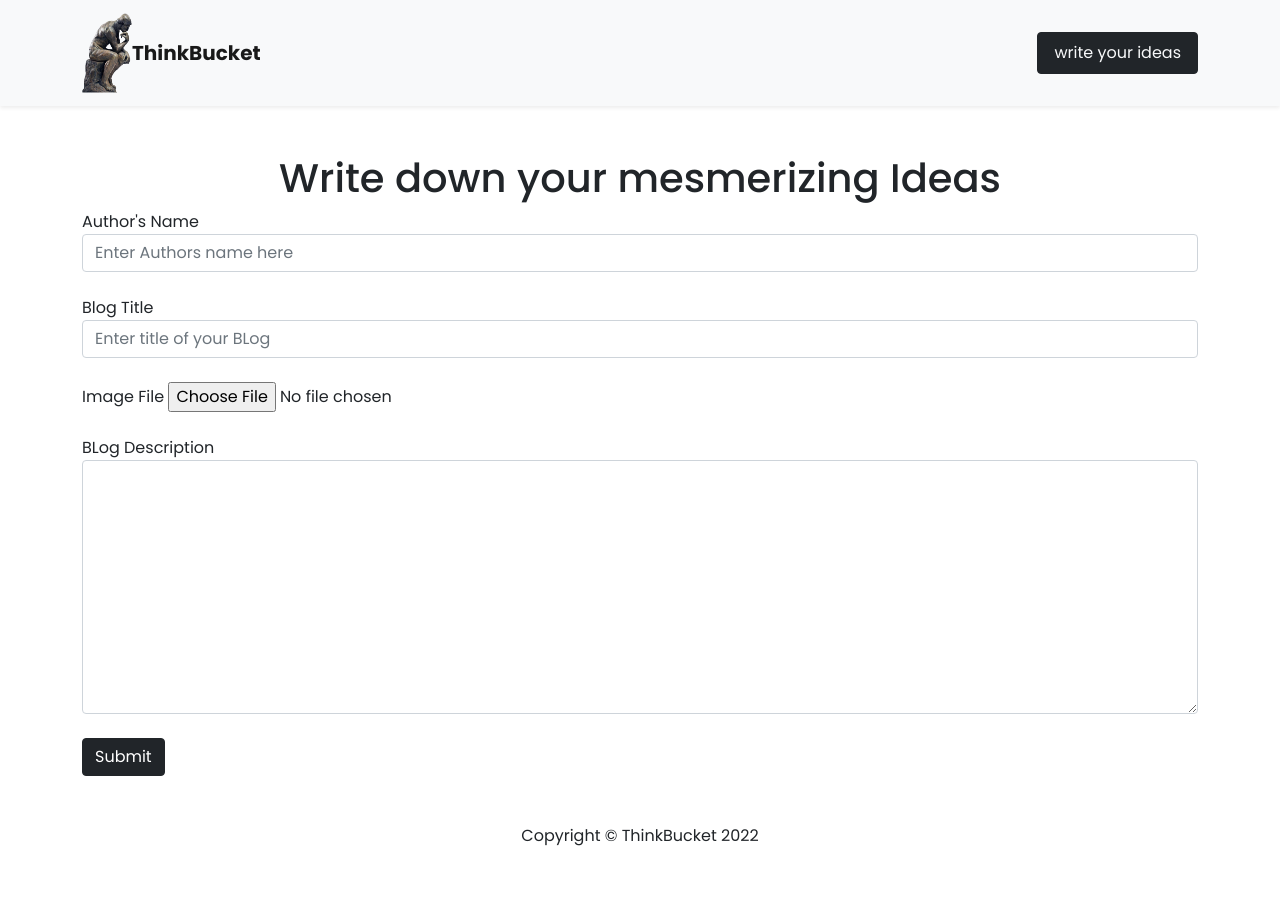
After one commit to RusselVyper/blog-project, a Django app: page /writeblog in a window 1280 px wide. The commit adds this page. Run offline with Django 4.2, Linux system fonts and the light colour scheme.

Commit message:
User's Blog Writing Setup Finished

```diff
--- a/blog/urls.py
+++ b/blog/urls.py
@@ -4,4 +4,5 @@ from . import views
 urlpatterns = [
     path('', views.home, name='home'),
     path('<int:blog_id>/', views.detail, name='detail'),
+    path('writeblog', views.writeBlog, name='writeblog'),
 ]
--- a/blog/views.py
+++ b/blog/views.py
@@ -1,3 +1,5 @@
+from datetime import datetime, timezone
+from django.http import JsonResponse
 from django.shortcuts import render, get_object_or_404
 from .models import Blog
 
@@ -11,3 +13,15 @@ def detail(request, blog_id):
     detailView = get_object_or_404(Blog, pk=blog_id)
     context = {'blog': detailView }
     return render(request, 'detail.html', context)
+
+def writeBlog(request):
+    if request.method == 'POST':
+        author = request.POST['blog-author']
+        title = request.POST['blog-title']
+        images = request.FILES['blog-image']
+        description = request.POST['blog-description']
+        Blog(author=author, title=title, images=images, description=description, period=datetime.now()).save()
+        return JsonResponse({"code": 1})
+
+    context = {}
+    return render(request, 'writeblog.html', context)
--- a/templates/base.html
+++ b/templates/base.html
@@ -13,7 +13,7 @@
     <!-- CSS only -->
     <link href="https://cdn.jsdelivr.net/npm/bootstrap@5.1.3/dist/css/bootstrap.min.css" rel="stylesheet" integrity="sha384-1BmE4kWBq78iYhFldvKuhfTAU6auU8tT94WrHftjDbrCEXSU1oBoqyl2QvZ6jIW3" crossorigin="anonymous">
     <!-- Main CSS -->
-    <link rel="stylesheet" href="{% static 'css/main.css' %}" type="text/css">
+    <link rel="stylesheet" href="{{static_url}}css/main.css" type="text/css">
 
     <link rel="preconnect" href="https://fonts.googleapis.com">
 <link rel="preconnect" href="https://fonts.gstatic.com" crossorigin>
@@ -35,7 +35,7 @@
     </style>
   </head>
 
-  <body>
+<body>
 <header>
 
   <div class="navbar navbar-light bg-light shadow-sm">
@@ -54,12 +54,14 @@
 {% block content %}
 
 
+
 {% endblock %}
 </main>
 
 
-<footer class="py-5">
-  <div class="container">
+
+<footer>
+  <div class="container py-5">
     <p class="text-center">Copyright &copy ThinkBucket 2022 </p>
   </div>
 </footer>
--- a/templates/login.html
+++ b/templates/login.html
@@ -106,6 +106,12 @@
 
 				</div>
 
+        <div>
+        {% for message in messages %}
+          <p id="messages">{{message}}</p>
+        {% endfor %}
+        </div>
+
 				<div class="mt-4">
 					<div class="d-flex justify-content-center links">
 						Don't have an account? <a href="{% url 'account:register' %}" class="ml-2">Sign Up</a>
--- /dev/null
+++ b/templates/writeblog.html
@@ -0,0 +1,40 @@
+{% extends 'base.html' %}
+{% load static %}
+
+{% block content %}
+
+<div class="container">
+    <div>
+        <h1 class="text-center mt-5">Write down your mesmerizing Ideas</h1>
+    </div>
+
+    <form method="post" action="" enctype="multipart/form-data">
+        {% csrf_token %}
+
+        <div class="form-group">
+            <label for="name">Author's Name</label>
+            <input type="text" class="form-control" id="blog-author" aria-describedby="emailHelp" placeholder="Enter Authors name here" name="blog-author">
+          </div>
+
+          <br>
+          <div class="form-group">
+            <label for="title">Blog Title</label>
+            <input type="text" class="form-control" id="blog-title" placeholder="Enter title of your BLog" name="blog-title">
+          </div>
+          <br>
+          <div class="form-group">
+            <label for="file">Image File</label>
+            <input type="file" accept="image/*" class="form-control-file" id="blog-image" name="blog-image" placeholder="Enter an Image relavant to your Blog Post">
+          </div>
+          <br>
+          <div class="form-group">
+            <label for="description">BLog Description</label>
+            <textarea class="form-control" name="blog-description" id="blog-description"  cols="80" rows="10">
+            </textarea>
+          </div>
+          <br>
+          <button type="submit" class="btn btn-dark">Submit</button>
+          <br>
+    </form>
+</div>
+{% endblock content %}
--- a/thinkbucket/context_preprocessors.py
+++ b/thinkbucket/context_preprocessors.py
@@ -3,7 +3,7 @@ from django.conf import settings
 
 def default_context(request):
     context_data = {
-        "media_url": settings.MEDIA_URL,
+        "media_url":settings.MEDIA_URL,
         "static_url":settings.STATIC_URL,
     }
     return context_data
```
Also changed, not shown: account/views.py (+11 -0 lines), templates/register.html (+4 -4 lines), media/images/djangoimg.jpg (added), media/images/djangoimg_s7w3al0.jpg (added).
